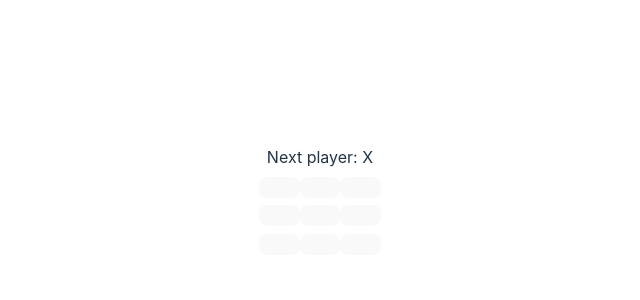
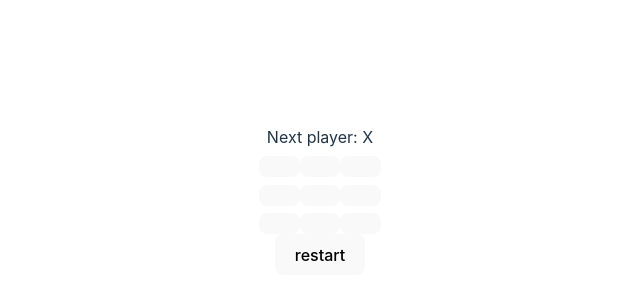
Before and after one commit to milenafbn/tic-tac-toe, a React (Vite) app: page / in a window 1280 px wide. Shown: the part 200-500 px from the top of the page, without its empty margins (320-960 px from the left). Built offline with nearby package versions, Linux system fonts and the light colour scheme.

Commit message:
feat: :sparkles: add restart functionality

```diff
--- a/src/Board.jsx
+++ b/src/Board.jsx
@@ -27,6 +27,11 @@ export default function Board() {
         setXIsNext(!xIsNext);
     }
 
+    function handleRestart() {
+        setSquares(Array(9).fill(null));
+        setXIsNext(true);
+    }
+
     const winner = calculateWinner(squares);
     let status;
     if (winner) {
@@ -39,6 +44,7 @@ export default function Board() {
     <>
         <div className="status">{status}</div>
 
+        <div className="board">
           <div className="board-row">
               <Square value={squares[0]} onSquareClick={() => handleClick(0)} />
               <Square value={squares[1]} onSquareClick={() => handleClick(1)}  />
@@ -54,7 +60,17 @@ export default function Board() {
               <Square value={squares[7]} onSquareClick={() => handleClick(7)} />
               <Square value={squares[8]} onSquareClick={() => handleClick(8)} />
           </div>
+        </div>
+
+        <Restart onStartClick={handleRestart} />
+
     </>
+    );
+}
+
+  function Restart({onStartClick}) {
+    return (
+      <button className="start" onClick={onStartClick}>restart</button>
     );
   }
 
```
Lines whose indentation alone changed are shown as unchanged.
